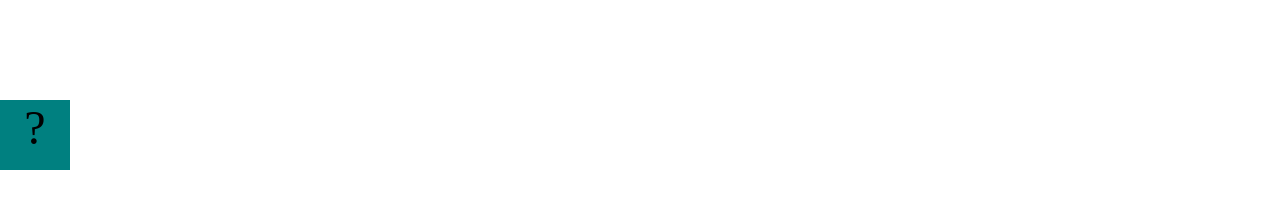
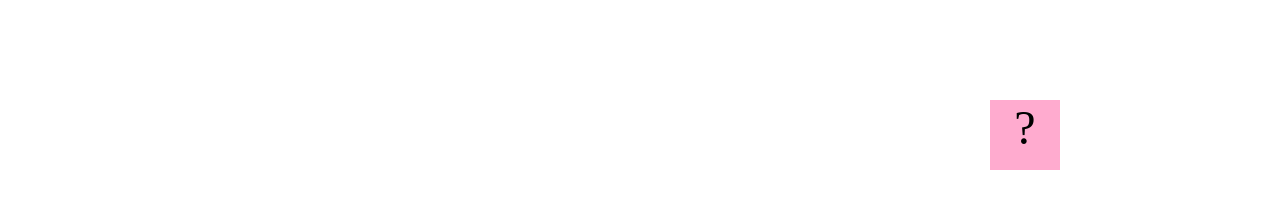
Before and after one commit to casiehenry/casiehenry.github.io, a plain HTML site: page projects/bouncing-box/index.html in a window 1280 px wide. Drawn offline with Linux system fonts and the light colour scheme.

Commit message:
add bouncing box

```diff
--- a/projects/bouncing-box/index.html
+++ b/projects/bouncing-box/index.html
@@ -8,14 +8,14 @@
 		.box {
 			width: 70px;
 			height: 70px;
-			background-color: teal;
+			background-color: rgb(255, 171, 207);
 			font-size: 300%;
 			text-align: center;
 			user-select: none;
 			display: block;
 			position: absolute;
 			top: 100px;
-			left: 0px;  /* <--- Change me! */
+			left: 900px;  /* <--- Change me! */
 		}
 		.board{
 			height: 100vh;
@@ -62,7 +62,7 @@
 			//////////////////////////////////////////////////////////////////
 
 			// TODO 2 - Variable declarations
-
+			var positionX = 0
 
 
 			/*
@@ -71,8 +71,9 @@
 			turn it around!
 			*/
 			function update() {
-
-
+				/*increase value of position x by 10 */
+				moveBoxTo(positionX)
+				positionX = positionX + 10
 			};
 
 			/*
```
